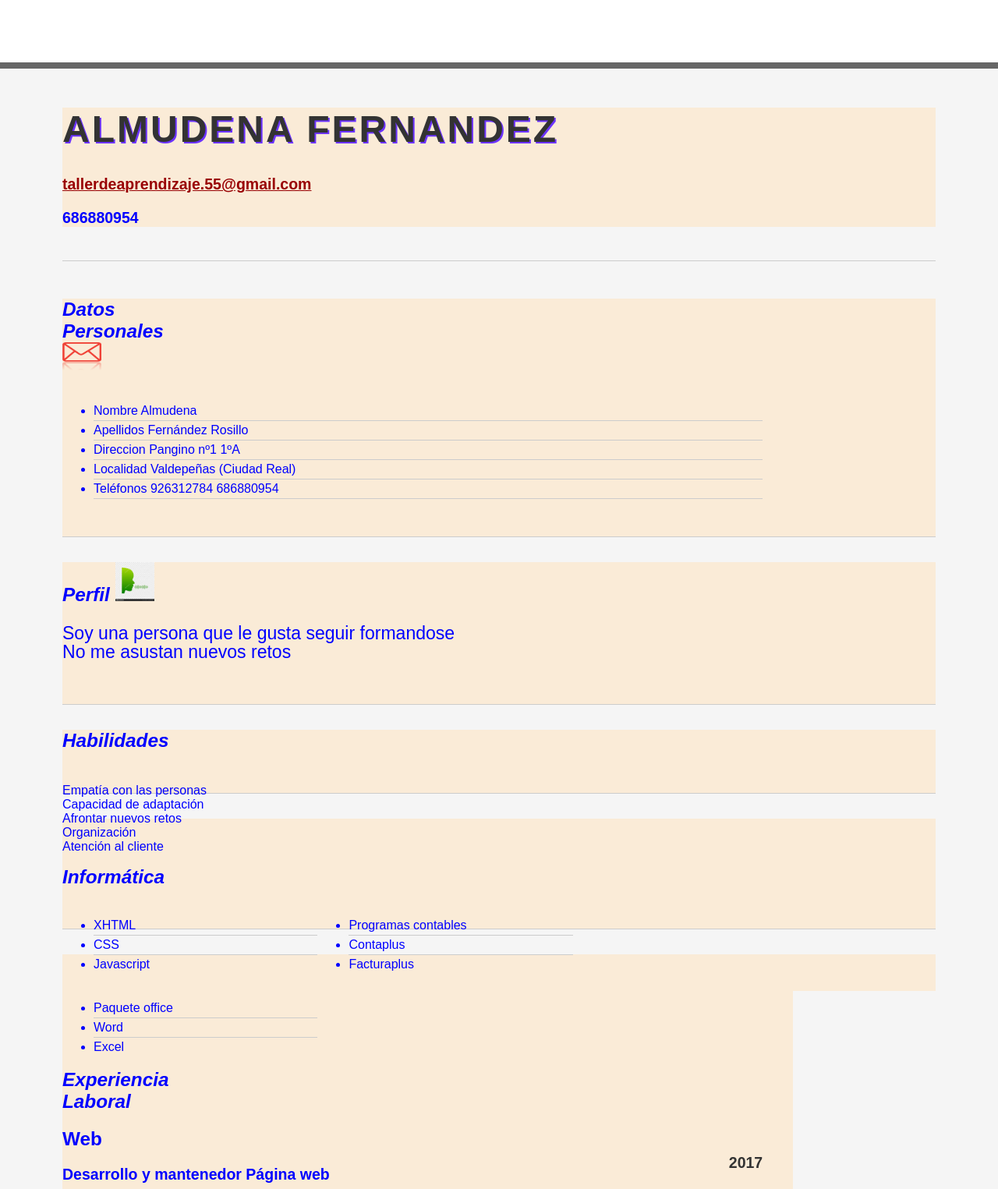
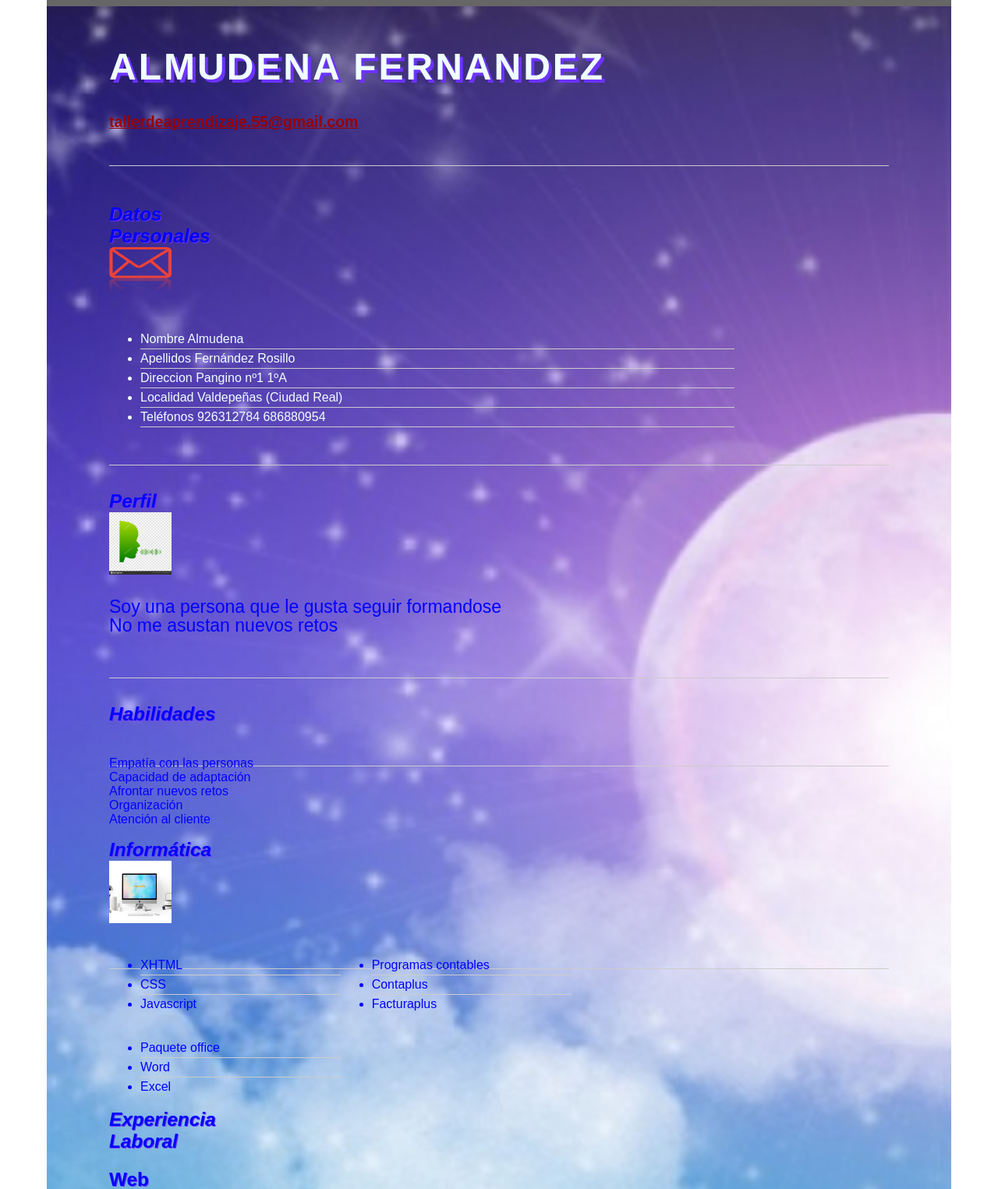
Before and after one commit to alferosillo/curriculumweb, a plain HTML site: page index.html in a window 1280 px wide. Shown: the top 1525 px of the page at 78% size. Drawn offline with Linux system fonts and the light colour scheme; a small style sheet from the web is missing.

Commit message:
arreglando

```diff
--- a/index.html
+++ b/index.html
@@ -29,7 +29,7 @@
 					<div class="contact-info">
 						<h3></h3>
 						<h3><a href="mailto:tallerdeaprendizaje.55@gmail.com">tallerdeaprendizaje.55@gmail.com</a></h3>
-						<h3>686880954</h3>
+
 					</div><!--// .contact-info -->
 				</div>
 			</div><!--// .yui-gc -->
@@ -100,7 +100,10 @@ Atención al cliente
 
 					<div class="yui-gf">
 						<div class="yui-u first">
-							<h2>Informática</h2>
+							<h2>Informática
+                        <img src="img/ordenador.jpg";>
+
+                            </h2>
 						</div>
 						<div class="yui-u">
 							<ul class="talent">
@@ -126,7 +129,9 @@ Atención al cliente
 					<div class="yui-gf">
 
 						<div class="yui-u first">
-							<h2>Experiencia Laboral</h2>
+							<h2>Experiencia Laboral
+
+                            </h2>
 						</div><!--// .yui-u -->
 
 						<div class="yui-u">
@@ -175,7 +180,10 @@ Atención al cliente
 
 					<div class="yui-gf last">
 						<div class="yui-u first">
-							<h2>Educación</h2>
+							<h2>Educación
+                    <img src="img/fondo-de-educacion.jpg";>
+
+                            </h2>
 						</div>
 						<div class="yui-u">
 							<h2>Certificado de profesionalidad confección y publicación páginas web</h2>
--- a/style.css
+++ b/style.css
@@ -4,30 +4,44 @@ font-size: 1em;
 margin: 0 auto;
 
 }
-div .inner{
+#inner{
 max-width: 1000px;
 width: 90%;
 margin: 0 auto;
+background-image:url(img/mar-transparente.jpg);
+background-repeat: no-repeat;
+background-size: cover;
 
 }
 h1 {
-text-shadow: 2px 2px #6C33FF;
+color: azure;
+text-shadow: 4px 4px #6C33FF;
+}
+h2{
+text-shadow: 1px 1px #6C33FF;
 }
 h2,h3{
 color: blue;
 }
+li{
+color:azure;
+}
+.talent li{
+color: blue;
+}
 img{
-width: 50px;
-height: 50px;
+width: 80px;
+height: 80px;
 }
 
 
+
 .yui-gc{
-background-color:antiquewhite;
+background-color:antiquewhite transparent;
 
 }
 .yui-gf{
-background-color:antiquewhite ;
+background-color:antiquewhite transparent;
 color: blue;
 
 
```
Also changed, not shown: img/Icons.jpg (added), img/acuarela.jpg (added), img/fondo-de-educacion.jpg (added), img/fondo.jpg (added), img/mar-transparente.jpg (added), img/ordenador.jpg (added).
